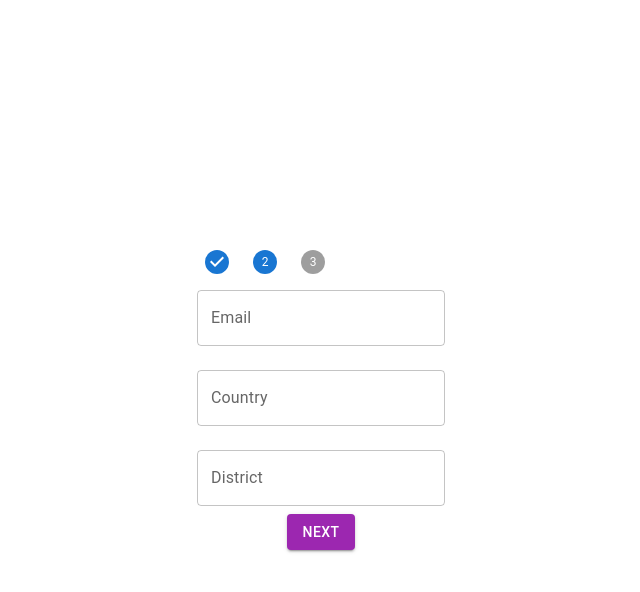
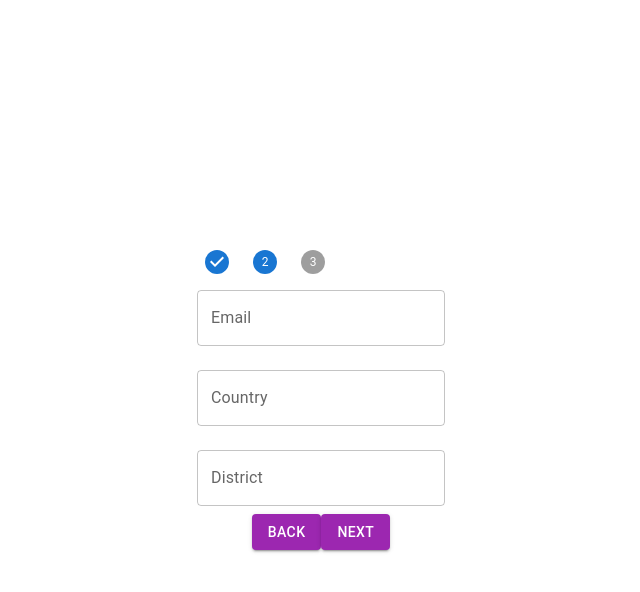
Before and after one commit to ch1n069/React-multi-step-form, a React (Vite) app: page / in a window 1280 px wide. Both pictures are taken after a click on the button "NEXT". Shown: the top 592 px of the page, without its empty margins (319-959 px from the left). Built offline with nearby package versions, Linux system fonts and the light colour scheme.

Commit message:
added logic to move back a step in the forms

```diff
--- a/src/components/SeconStepForm.jsx
+++ b/src/components/SeconStepForm.jsx
@@ -1,6 +1,14 @@
-import React from "react";
+import React, { useContext } from "react";
 import { Button, TextField } from "@mui/material";
+import { multiStepContext } from "../context/StepContext";
 const SecondStepForm = () => {
+  const { setStep, userData, setUserData } = useContext(multiStepContext);
+  const submitData = () => {
+    setStep(3);
+  };
+  const backButton = () => {
+    setStep(1);
+  };
   return (
     <div style={{}}>
       <div>
@@ -28,9 +36,14 @@ const SecondStepForm = () => {
           color="secondary"
         />
       </div>
-      <Button variant="contained" color="secondary">
-        Next
-      </Button>
+      <div>
+        <Button variant="contained" color="secondary" onClick={backButton}>
+          Back
+        </Button>
+        <Button variant="contained" color="secondary" onClick={submitData}>
+          Next
+        </Button>
+      </div>
     </div>
   );
 };
```
